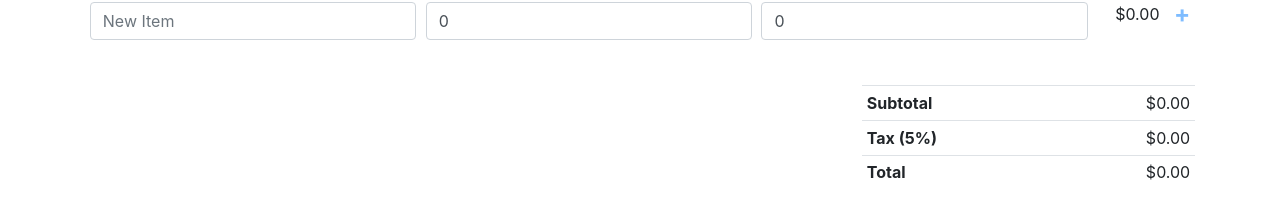
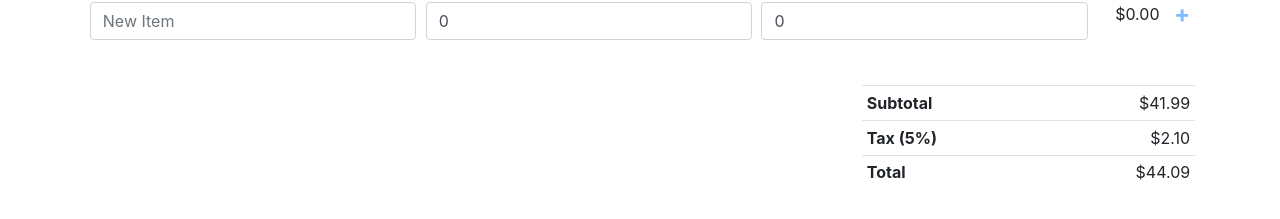
Before and after one commit to JorgeT94/Invoice-Editor, an Angular app: page / in a window 1280 px wide. Shown: the part 139-358 px from the top of the page. Built offline with nearby package versions, Linux system fonts and the light colour scheme.

Commit message:
Showing real subtotal, taxes and total

```diff
--- a/src/app/app.component.html
+++ b/src/app/app.component.html
@@ -50,6 +50,7 @@
 		</article>
 	</form>
 
+	<!-- Subtotal, Tax & Total box -->
 	<article id="totalsTable" class="float-right">
 		<table class="table table-sm">
 			<tr>
--- a/src/app/app.component.ts
+++ b/src/app/app.component.ts
@@ -1,6 +1,8 @@
 import { Component } from '@angular/core';
 import { Item } from './Models/Item';
 import { FormGroup, FormBuilder, Validators } from '@angular/forms';
+
+const TAX_PERCENTAGE: number = 0.05;
 
 @Component({
 	selector: 'app-root',
@@ -51,14 +53,22 @@ export class AppComponent {
 	}
 
 	getSubtotal(): number {
-		return 0;
+		let subtotal = 0;
+
+		this.items.forEach(item=>subtotal += item.price * item.quantity);
+
+		if (this.form.get('quantity').valid && this.form.get('price').valid) {
+			subtotal += this.form.get('quantity').value * this.form.get('price').value;
+		}
+
+		return subtotal;
 	}
 
 	getTaxes(): number {
-		return 0;
+		return this.getSubtotal() * TAX_PERCENTAGE;
 	}
 
 	getTotal(): number {
-		return 0;
+		return this.getSubtotal() + this.getTaxes();
 	}
 }
```
